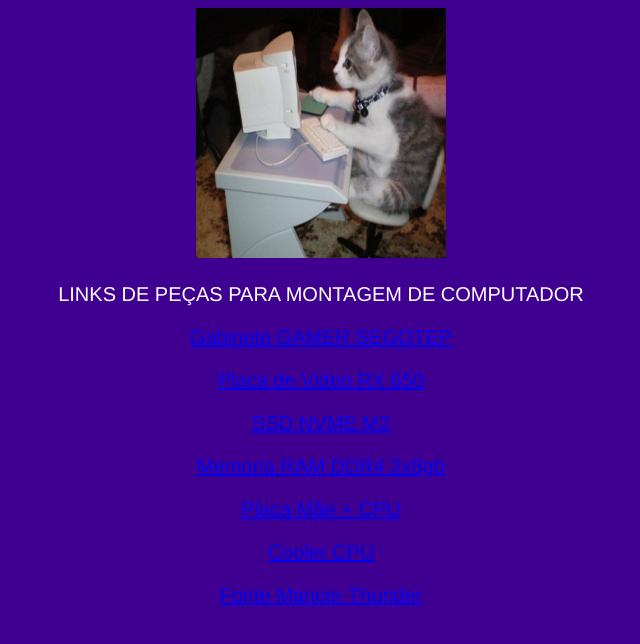
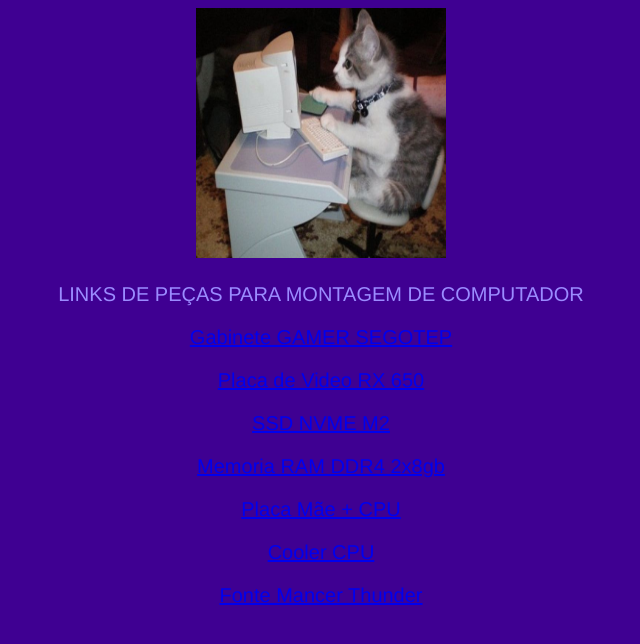
Before and after one commit to ale-henrique/orcamento-junho24, a plain HTML site: page index.html in a window 1280 px wide. Shown: the whole page, without its empty margins (319-959 px from the left). Drawn offline with Linux system fonts and the light colour scheme.

Commit message:
Update index.html

```diff
--- a/index.html
+++ b/index.html
@@ -7,7 +7,7 @@
 </head>
 <style>
     body {
-        color: rgb(255, 255, 255);
+        color: rgb(155, 139, 255);
         background-color: rgb(63, 0, 146);
         font-family: 'Franklin Gothic Medium', 'Arial Narrow', Arial, sans-serif;
         font-size: 20px;
```
